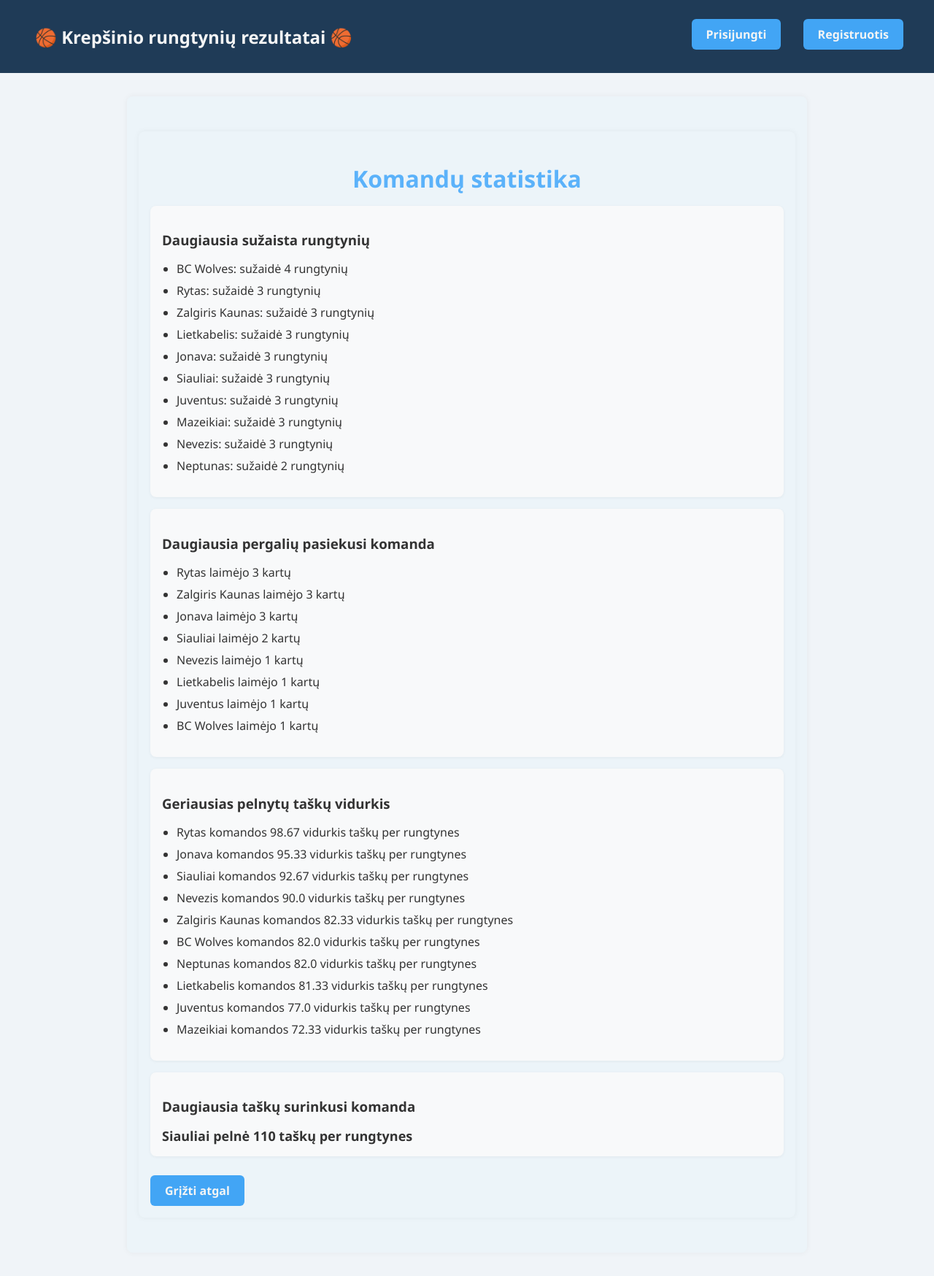
After one commit to DovydasNar/SportResults, a Django app: page /statistics/ in a window 1280 px wide. The commit adds this page. Shown: the whole page at 73% size. Run offline with Django 5.2, Linux system fonts and the light colour scheme; data comes from the database, SQL or seed files in the repository; both versions use the stored data as it was after the commit.

Commit message:
final commit

```diff
--- a/sport_results/basketball_results/static/style.css
+++ b/sport_results/basketball_results/static/style.css
@@ -275,3 +275,31 @@ select {
   color: #0d47a1;
   text-decoration: underline;
 }
+
+.stats-block {
+  background-color: #f8f9fa;
+  padding: 16px;
+  border-radius: 8px;
+  box-shadow: 0 1px 4px rgba(0, 0, 0, 0.05);
+  margin-bottom: 16px;
+}
+
+.stats-block h3 {
+  color: #333;
+  margin-bottom: 16px;
+}
+
+.stats-block ul {
+  padding-left: 20px;
+  list-style-type: disc;
+}
+.stats-block ul li {
+  margin-bottom: 8px;
+  font-size: 16px;
+}
+
+.stats-block.highlight p {
+  font-weight: bold;
+  font-size: 18px;
+  margin: 0;
+}
--- a/sport_results/basketball_results/templates/match_list.html
+++ b/sport_results/basketball_results/templates/match_list.html
@@ -19,6 +19,7 @@
 {% if user.is_authenticated %}
     <div class="match-top">
         <a href="{% url 'add-match' %}" class="btn">Pridėti naujas rungtynes</a>
+        <a href="{% url 'statistics' %}" class="btn">Peržiūrėti statistiką</a>
     </div>
 
 {% endif %}
--- /dev/null
+++ b/sport_results/basketball_results/templates/statistics.html
@@ -0,0 +1,46 @@
+{% extends 'base.html' %}
+{% block title %} Statistika {% endblock %}
+
+{% block content %}
+<div class="container">
+  <h2>Komandų statistika</h2>
+
+  <div class="stats-block">
+    <h3>Daugiausia sužaista rungtynių</h3>
+    <ul>
+      {% for team, count in team_games.items %}
+        <li>{{ team }}: sužaidė {{count}} rungtynių</li>
+      {% endfor %}
+    </ul>
+  </div>
+
+  <div class="stats-block">
+    <h3>Daugiausia pergalių pasiekusi komanda</h3>
+    <ul>
+      {% for team, count in team_wins.items %}
+        <li>{{team}} laimėjo {{ count }} kartų</li>
+      {% endfor %}
+    </ul>
+  </div>
+
+  <div class="stats-block">
+    <h3>Geriausias pelnytų taškų vidurkis</h3>
+    <ul>
+      {% for team, avg in team_avg_score.items %}
+        <li>{{team}} komandos {{ avg }} vidurkis taškų per rungtynes</li>
+      {% endfor %}
+    </ul>
+  </div>
+
+  <div class="stats-block highlight">
+    <h3>Daugiausia taškų surinkusi komanda</h3>
+    {% if top_team %}
+    <p>{{top_team}} pelnė {{ top_points }} taškų per rungtynes</p>
+    {% else %}
+    <p>Nėra duomenų.</p>
+    {% endif %}
+  </div>
+
+  <a href="{% url 'match_list' %}" class="btn">Grįžti atgal</a>
+</div>
+{% endblock %}
--- a/sport_results/basketball_results/urls.py
+++ b/sport_results/basketball_results/urls.py
@@ -1,6 +1,6 @@
 from django.urls import path
 from . import views
-from .views import CustomLoginView, CustomLogoutView, MatchCreateView
+from .views import CustomLoginView, CustomLogoutView, MatchCreateView, statistics_view
 
 
 urlpatterns = [
@@ -11,4 +11,5 @@ urlpatterns = [
     path('add-match/', MatchCreateView.as_view(), name='add-match'),
     path('edit-match/<int:pk>/', views.MatchUpdateView.as_view(), name='edit-match'),
     path('delete-match/<int:pk>/', views.MatchDeleteView.as_view(), name='delete-match'),
+    path('statistics/', statistics_view, name='statistics'),
 ]
--- a/sport_results/basketball_results/views.py
+++ b/sport_results/basketball_results/views.py
@@ -2,7 +2,7 @@
 from django.contrib import messages
 from django.shortcuts import render, redirect
 from django.contrib.auth.mixins import LoginRequiredMixin
-from django.db.models import Q
+from django.db.models import Q, Count, Avg, Max, F
 from django.contrib.auth.forms import UserCreationForm
 from django.urls import reverse_lazy
 from django.views.generic import CreateView, UpdateView, DeleteView
@@ -77,3 +77,54 @@ class MatchDeleteView(LoginRequiredMixin, DeleteView):
     def post(self, request, *args, **kwargs):
         messages.success(self.request, 'Rungtynės ištrintos sėkmingai')
         return super().delete(request, *args, **kwargs)
+
+
+# statistics
+
+def statistics_view(request):
+    matches = BasketballMatch.objects.all()
+
+    team_games = {}
+    for match in matches:
+        team_games[match.team1] = team_games.get(match.team1, 0) + 1
+        team_games[match.team2] = team_games.get(match.team2, 0) + 1
+
+    team_wins = {}
+    for match in matches:
+        if match.score1 > match.score2:
+            winner = match.team1
+        elif match.score1 < match.score2:
+            winner = match.team2
+        else:
+            continue
+        team_wins[winner] = team_wins.get(winner, 0) + 1
+
+    from collections import defaultdict
+    team_score = defaultdict(list)
+
+    for match in matches:
+        team_score[match.team1].append(match.score1)
+        team_score[match.team2].append(match.score2)
+
+    team_avg_score = {team: round(sum(scores) / len(scores), 2) for team, scores in team_score.items() }
+
+    top_score = matches.order_by('-score1', '-score2').first()
+    top_team = None
+    top_points = 0
+    if top_score:
+        top_team = top_score.team1 if top_score.score1 > top_score.score2 else top_score.team2
+        top_points = top_score.score1 if top_score.score1 > top_score.score2 else top_score.score2
+
+    team_games_sorted = dict(sorted(team_games.items(), key=lambda item: item[1], reverse=True))
+    team_wins_sorted  = dict(sorted(team_wins.items(), key=lambda item: item[1], reverse=True))
+    team_avg_score_sorted  = dict(sorted(team_avg_score.items(), key=lambda item: item[1], reverse=True))
+
+    context = {
+        'team_games': team_games_sorted,
+        'team_wins': team_wins_sorted,
+        'team_avg_score': team_avg_score_sorted,
+        'top_team': top_team,
+        'top_points': top_points,
+    }
+
+    return render(request, 'statistics.html', context)
```
Also changed, not shown: sport_results/db.sqlite3.
